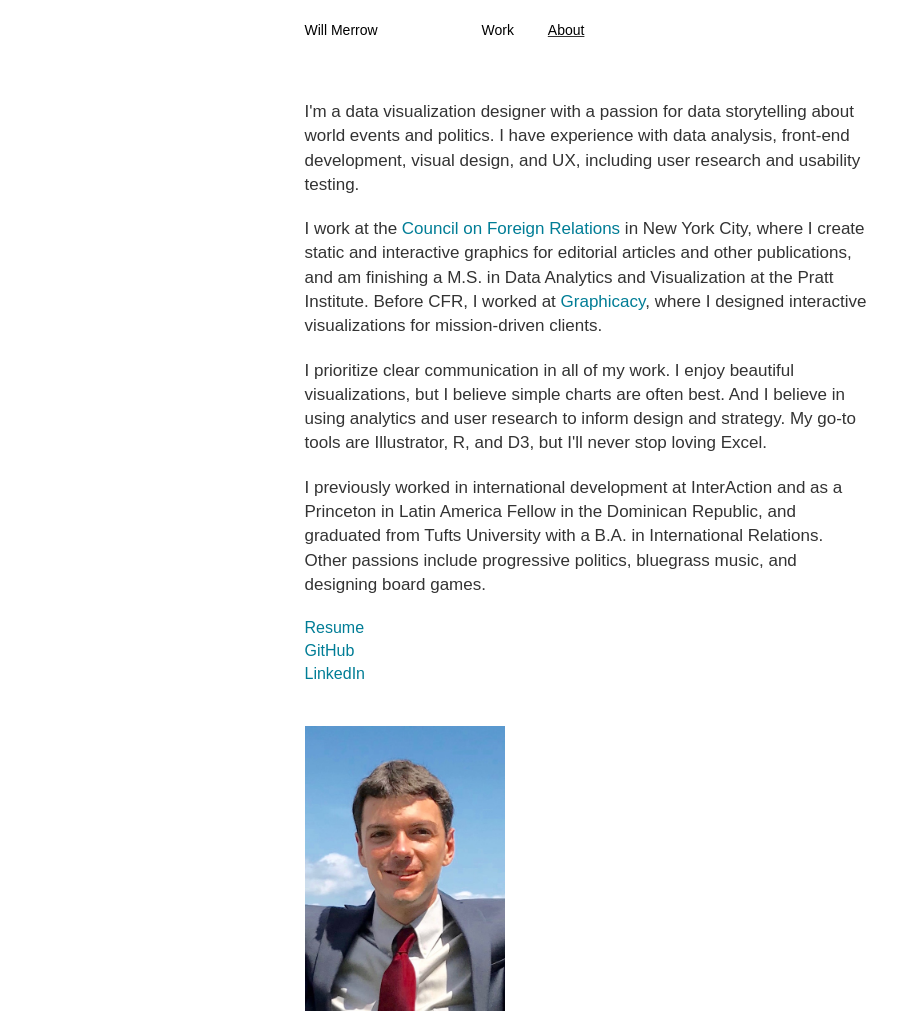
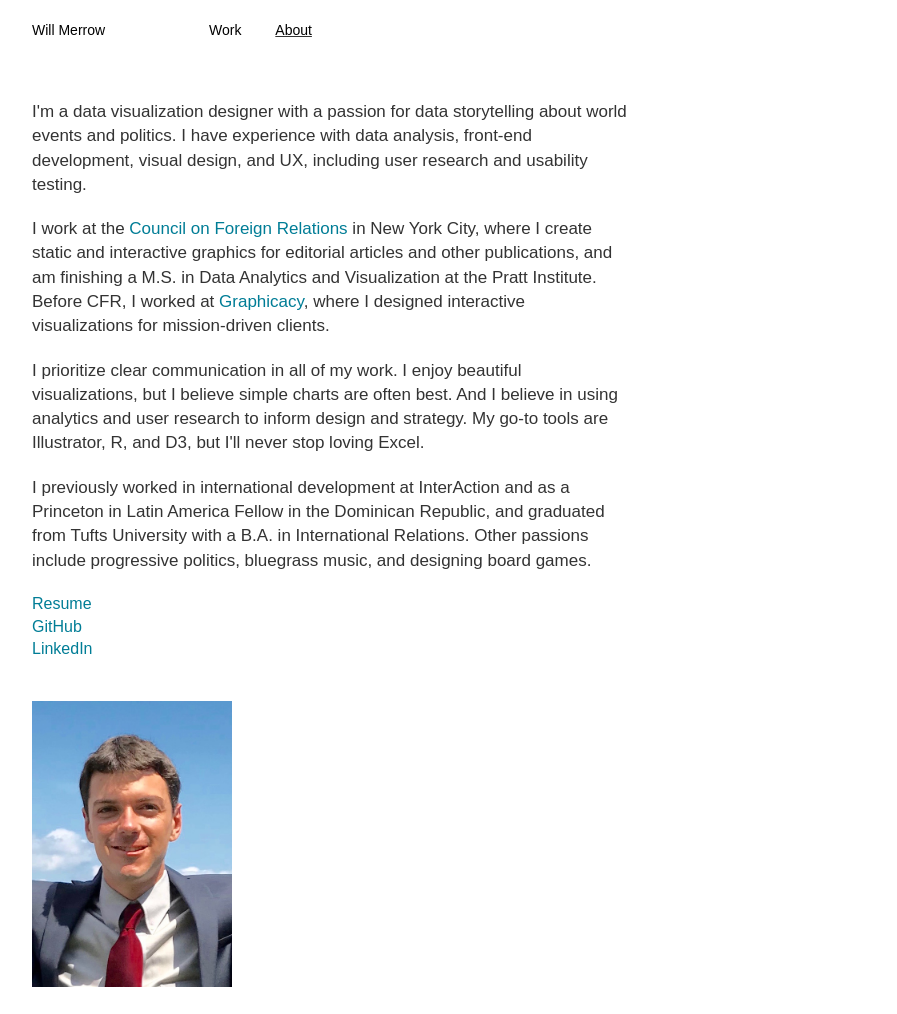
Before and after one commit to wmerrow/wmerrow.github.io, a plain HTML site: page about.html in a window 1280 px wide. Shown: the whole page, without its empty margins (53-950 px from the left). Drawn offline with nearby package versions, Linux system fonts and the light colour scheme.

Commit message:
fix nav link and alignment

```diff
--- a/about.html
+++ b/about.html
@@ -11,7 +11,7 @@
 		<link rel="stylesheet" href="css/style.css">
 	</head>
 	<body>
-		<div class="container" id="about">
+		<div class="container">
 
 			<div class="col-md-12">
 				<nav>
@@ -22,7 +22,7 @@
 				</nav>
 			</div>
 
-			<div class="col-md-12">
+			<div class="col-md-12" id="about">
 
 				<p>I'm a data visualization designer with a passion for data storytelling about world events and politics. I have experience with data analysis, front-end development, visual design, and UX, including user research and usability testing.</p>
 
```
Also changed, not shown: work.html (+1 -1 lines). Lines whose indentation alone changed are shown as unchanged.
